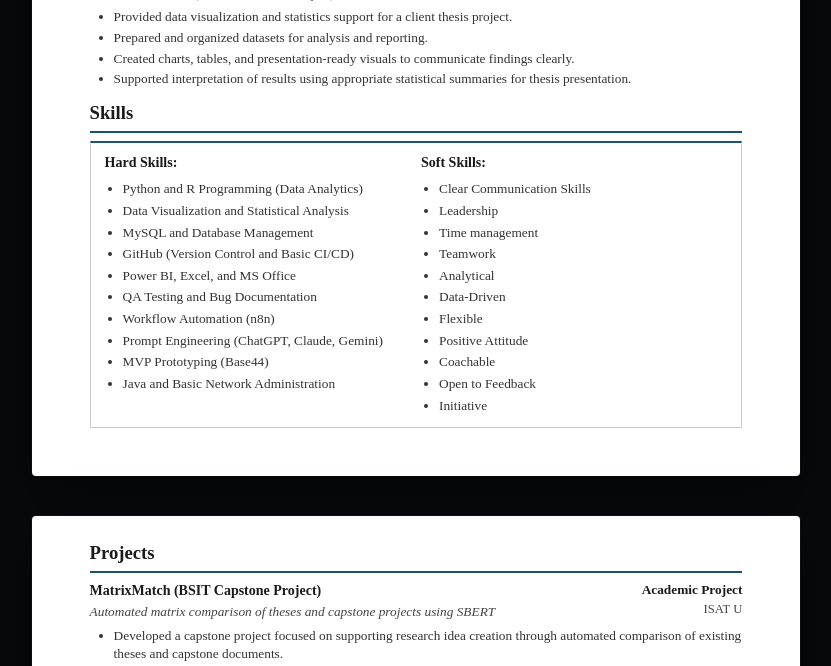
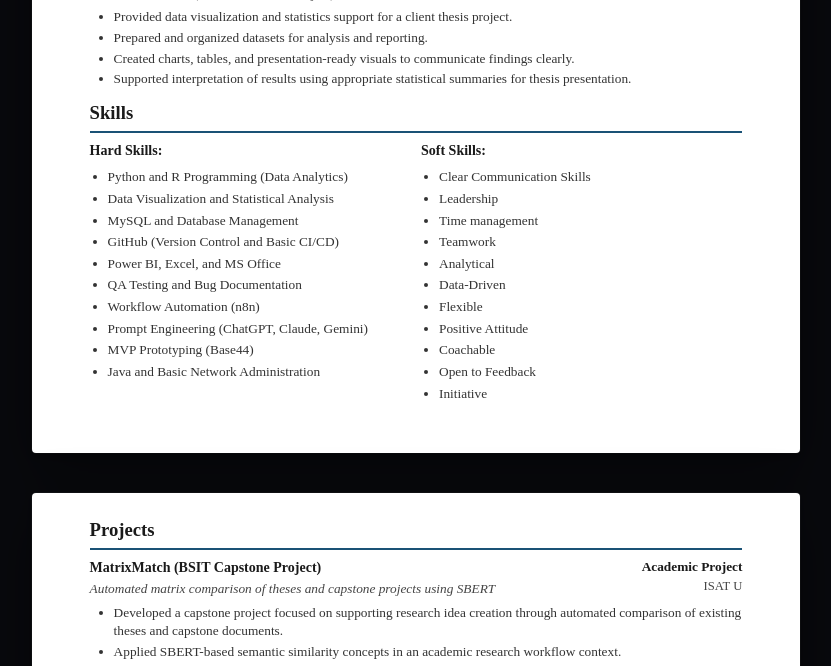
Before and after one commit to HanzDLC/MyPortfolio, a Flask app: page /cv in a window 1280 px wide. Shown: the part 821-1487 px from the top of the page, without its empty margins (224-1055 px from the left). Run offline with Flask 3, Linux system fonts and the light colour scheme.

Commit message:
removed the outline for skills boxes

```diff
--- a/static/styles.css
+++ b/static/styles.css
@@ -3167,9 +3167,6 @@ body.menu-open {
   display: grid;
   grid-template-columns: 1fr 1fr;
   gap: 10px;
-  border: 1px solid #ccc;
-  border-top: 2px solid #1a5276;
-  padding: 10px 14px;
 }
 
 .cv-skills-col h4 {
@@ -3557,9 +3554,6 @@ body.menu-open {
     display: grid !important;
     grid-template-columns: 1fr 1fr !important;
     gap: 15px !important;
-    border: 1px solid #ccc !important;
-    border-top: 2px solid #1a5276 !important;
-    padding: 14px 18px !important;
     background: white !important;
     page-break-inside: avoid !important;
   }
--- a/templates/base.html
+++ b/templates/base.html
@@ -7,7 +7,7 @@
     <meta http-equiv='X-UA-Compatible' content='IE=edge'>
     <title>{% block title %}Page Title{% endblock %}</title>
     <meta name='viewport' content='width=device-width, initial-scale=1'>
-    <link rel='stylesheet' href="{{url_for('static', filename='styles.css')}}">
+    <link rel='stylesheet' href="{{url_for('static', filename='styles.css')}}?v=1.1">
 </head>
 
 <body>
```
